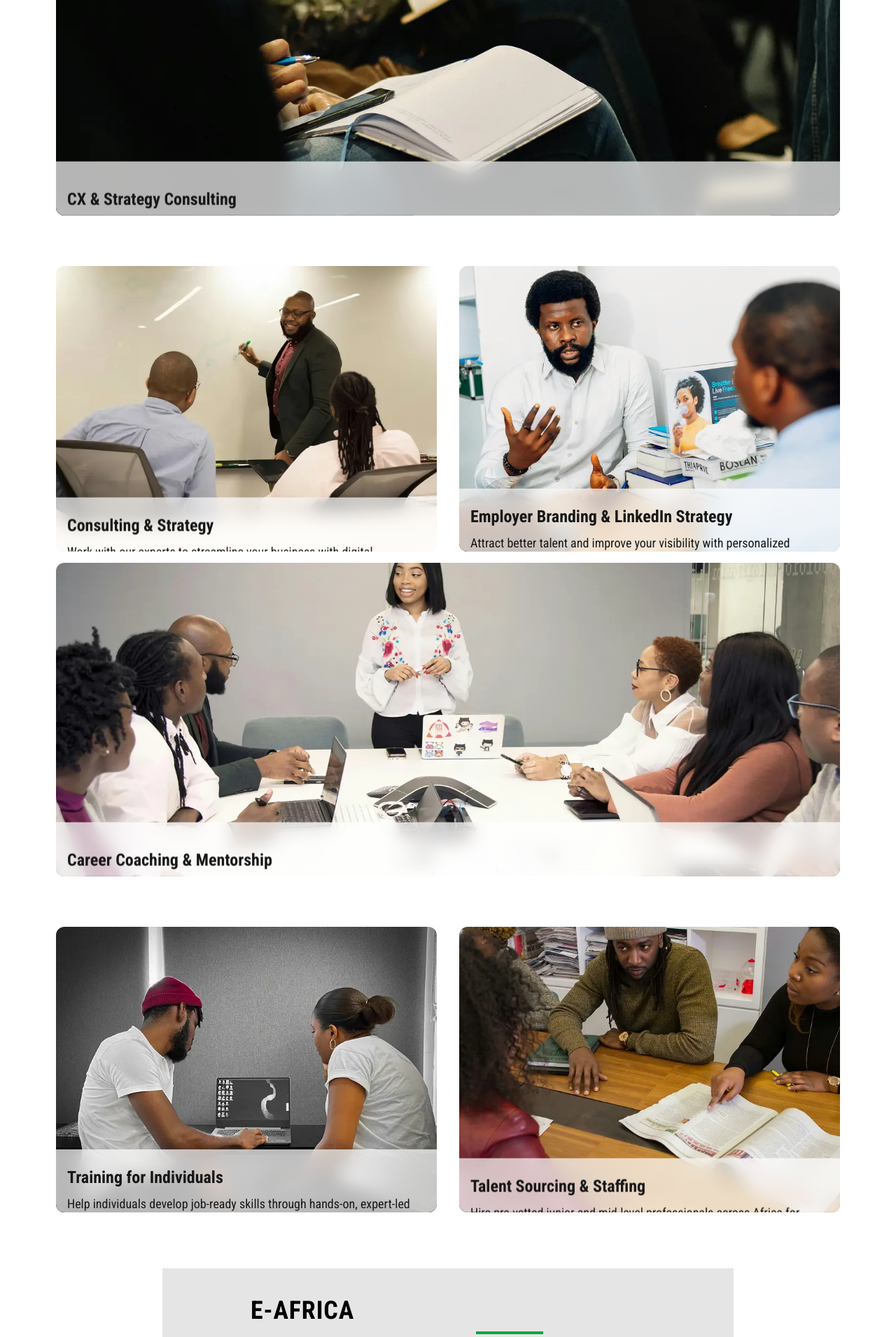
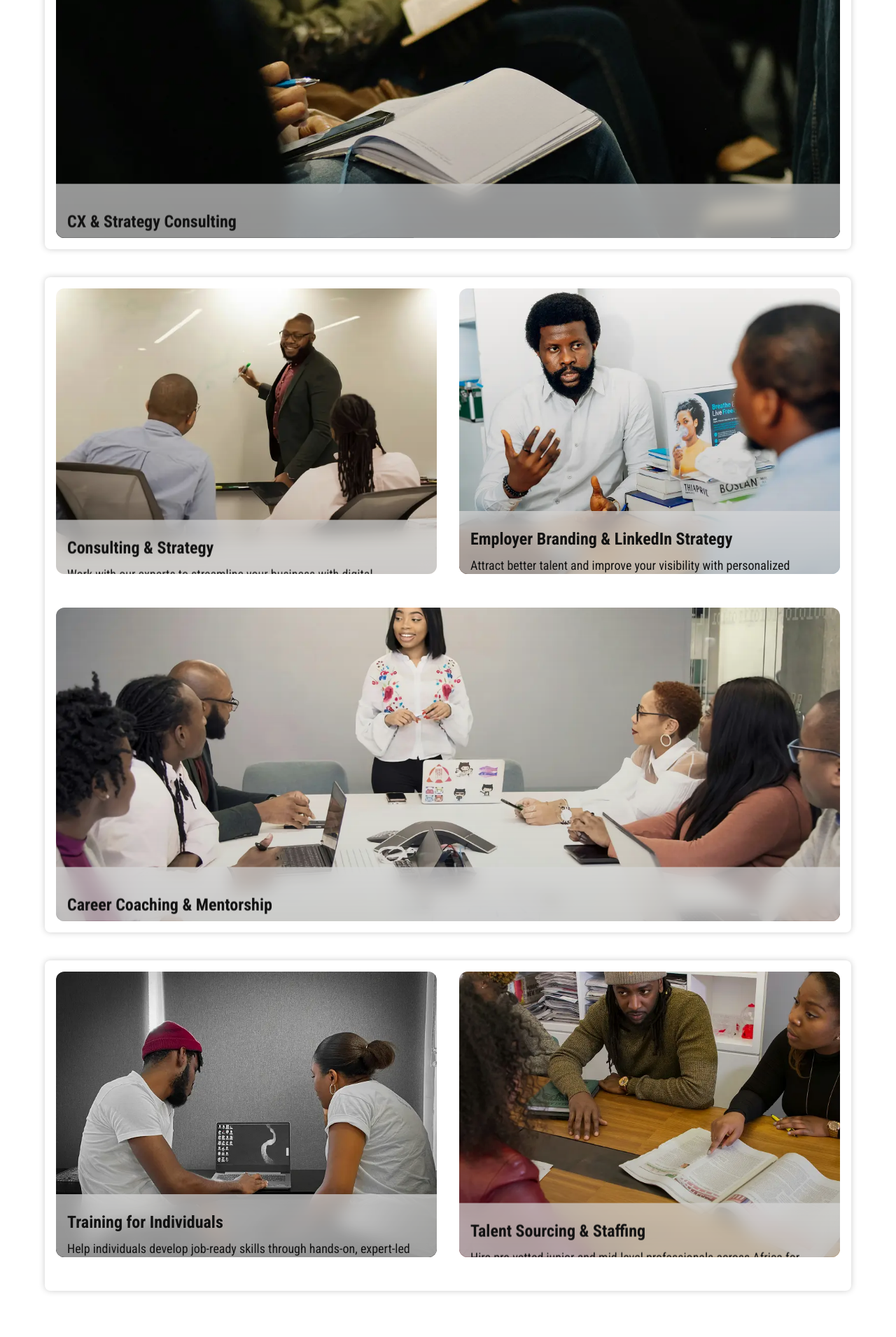
Before and after one commit to eafricaservices/landing-page_frontend, a Next.js app: page / in a window 1280 px wide. Shown: the part 3492-5402 px from the top of the page at 70% size. Built offline with nearby package versions, Linux system fonts and the light colour scheme.

Commit message:
Layout worked on

```diff
--- a/src/app/ui/ServiceSection.tsx
+++ b/src/app/ui/ServiceSection.tsx
@@ -25,7 +25,7 @@ const fadeLeft = {
 
 export default function ServiceSection() {
   return (
-    <div className={`${roboto_condensed.className} flex flex-col max-w-[90%] md:max-w-[90%] mx-auto justify-center items-center space-y-10`}>
+    <div className={`${roboto_condensed.className} flex flex-col max-w-[90%] md:max-w-[90%] mb-7 mx-auto justify-center items-center space-y-10`}>
       <div className="text-center max-w-full mb-6">
         <h1 className="text-3xl text-black md:text-4xl font-bold mb-4">OUR SERVICES</h1>
         <p className="text-sm md:text-base text-black">
@@ -35,8 +35,8 @@ export default function ServiceSection() {
       </div>
 
       <div className="w-full relative">
-        <Card className="w-full max-w-full mx-auto p-4 bg-transparent border-none shadow-none">
-          <div className="flex flex-col md:flex-row gap-8 mb-4">
+        <Card className="w-full max-w-full mx-auto p-4 bg-transparent border-none shadow-[0_0_10px_rgba(0,0,0,0.2)]">
+          <div className="flex flex-col md:flex-row gap-8 mb-12 ">
             <ServiceCard
             image="/service1.webp"
             direction="left"
@@ -57,8 +57,8 @@ export default function ServiceSection() {
       </div>
 
       <div className="w-full relative">
-        <Card className="w-full max-w-full mx-auto p-4 bg-transparent border-none shadow-none">
-          <div className="flex flex-col md:flex-row gap-8 mb-4">
+        <Card className="w-full max-w-full mx-auto p-4 bg-transparent border-none  shadow-[0_0_10px_rgba(0,0,0,0.2)]">
+          <div className="flex flex-col md:flex-row gap-8 mb-12">
             <ServiceCard
               direction="left"
               image="/service4.webp"
@@ -81,8 +81,8 @@ export default function ServiceSection() {
       </div>
 
       <div className="w-full relative">
-        <Card className="w-full max-w-full mx-auto p-4 bg-transparent border-none shadow-none">
-          <div className="flex flex-col md:flex-row gap-8 mb-4">
+        <Card className="w-full max-w-full mx-auto p-4 bg-transparent border-none shadow-[0_0_10px_rgba(0,0,0,0.2)]">
+          <div className="flex flex-col md:flex-row gap-8 mb-8">
             <ServiceCard
               direction="left"
               image="/service-7.webp"
@@ -123,13 +123,14 @@ function ServiceCard({
       className="relative w-full md:w-1/2 aspect-[4/3] overflow-hidden rounded-xl"
       variants={variant}
       initial="hidden"
-      animate={{ scale: hovered ? 1.05 : 1 }}
-      transition={{ duration: 0.1, ease: 'easeOut' }}
+      animate={{ scale: hovered ? 1.05 : 1, transition: { duration: 0.1, ease: 'easeOut' } }}
+      transition={{ duration: 0.9}}
       whileInView="visible"
       viewport={{ once: true }}
       onHoverStart={() => setHovered(true)}
       onHoverEnd={() => setHovered(false)}
     >
+      <div className="absolute inset-0 bg-gradient-to-t from-black/20 to-transparent z-10" />
       <div
        className="absolute inset-0 z-0">
       <Image src={image} alt={title || 'Service'} fill className="object-cover" />
@@ -170,13 +171,14 @@ function WideServiceCard({
       className="relative w-full aspect-[5/2] overflow-hidden rounded-xl group"
       initial="hidden"
       whileInView="visible"
-      animate={{ scale: hovered ? 1.05 : 1 }}
-      transition={{ duration: 0.1, ease: 'easeOut' }}
+      animate={{ scale: hovered ? 1.05 : 1, transition: { duration: 0.1, ease: 'easeOut' } }}
+      transition={{ duration: 0.9}}
       variants={fadeUp}
       viewport={{ once: true }}
       onMouseEnter={() => setHovered(true)}
       onMouseLeave={() => setHovered(false)}
     >
+      <div className="absolute inset-0 bg-gradient-to-t from-black/20 to-transparent z-10" />
       <div
       className="absolute inset-0 z-0"
       >
```
